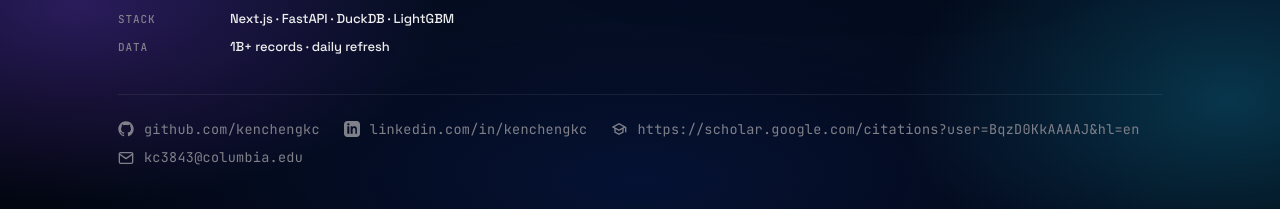
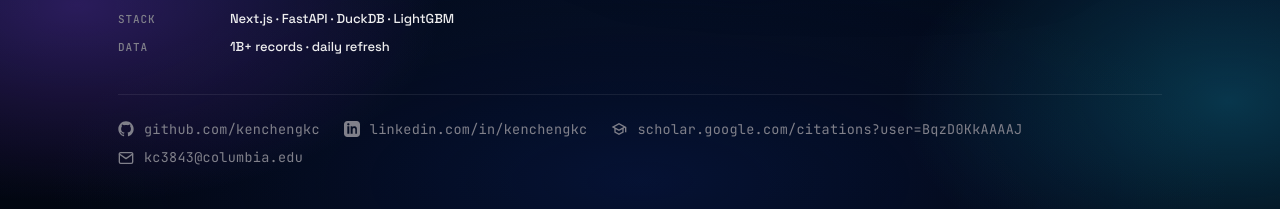
Before and after one commit to kenchengkc/personal-website, a Next.js app: page / in a window 1280 px wide. Shown: the part 1083-1292 px from the top of the page. Built offline with nearby package versions, Linux system fonts and the light colour scheme.

Commit message:
Edited google scholar link

```diff
--- a/app/globals.css
+++ b/app/globals.css
@@ -877,7 +877,7 @@ button { font: inherit; cursor: pointer; }
 }
 
 .v2-hero[data-wheel-spin="1"] .rb-wheel-spin-scale {
-  animation: rbWheelStableSpin 180ms linear infinite;
+  animation: rbWheelStableSpin 120ms linear infinite;
 }
 
 /* Scroll up → progress decreases → reverse spin vs. scroll down. */
@@ -1983,7 +1983,7 @@ button { font: inherit; cursor: pointer; }
 }
 
 .v2-hero[data-wheel-spin="1"] .rb-wheel-spin-scale {
-  animation: rbWheelStableSpin 180ms linear infinite;
+  animation: rbWheelStableSpin 120ms linear infinite;
 }
 
 .v2-hero[data-wheel-spin="1"][data-wheel-spin-dir="reverse"] .rb-wheel-spin-scale {
--- a/components/sections/Hero.tsx
+++ b/components/sections/Hero.tsx
@@ -228,7 +228,7 @@ export function Hero() {
           rel="noopener noreferrer"
           aria-label="Google Scholar"
         >
-          <Scholar /> {site.socials.scholar}
+          <Scholar /> {site.socials.scholar.replace(/^https:\/\//, "")}
         </Link>
         <a
           href={`mailto:${site.email}`}
--- a/lib/site.ts
+++ b/lib/site.ts
@@ -8,7 +8,7 @@ export const site = {
     github: "https://github.com/kenchengkc",
     linkedin: "https://linkedin.com/in/kenchengkc",
     scholar:
-      "https://scholar.google.com/citations?user=BqzD0KkAAAAJ&hl=en",
+      "https://scholar.google.com/citations?user=BqzD0KkAAAAJ",
   },
   links: {
     quantiv: "https://usequantiv.com",
```
